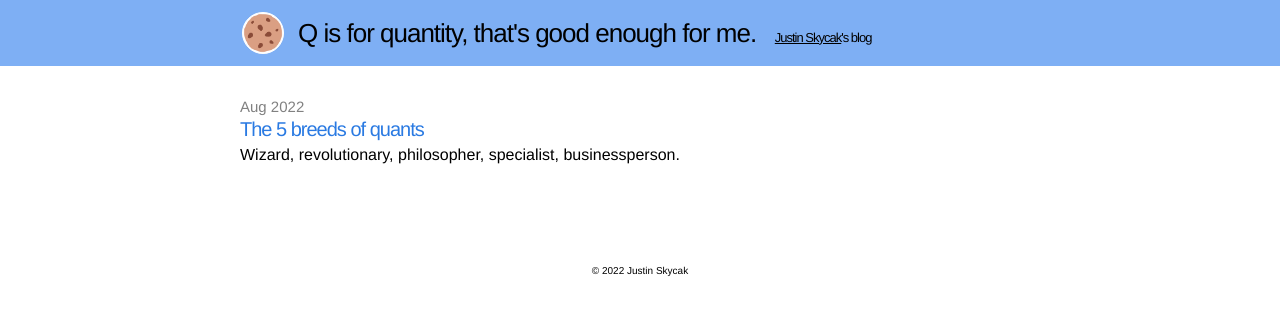
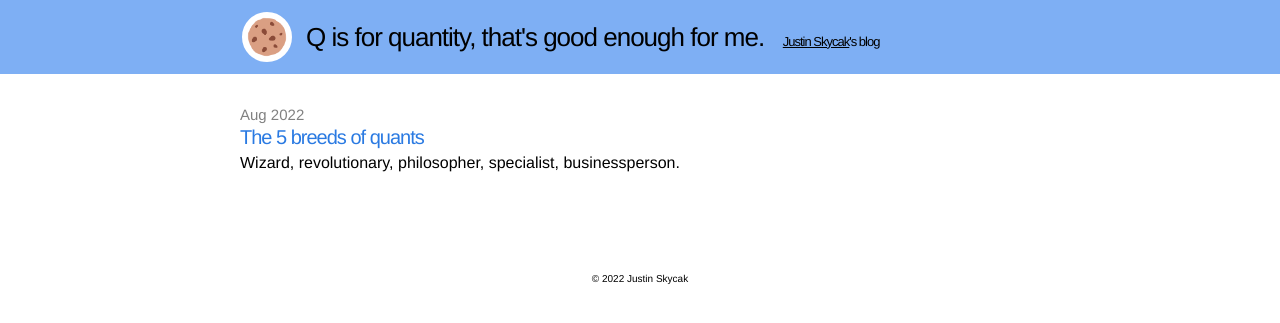
Before and after one commit to quantmonster/quantmonster.github.io, a Jekyll site: the page built from index.html, in a window 1280 px wide. Shown: the top 323 px of the page. Built offline with Jekyll 4.4.1, drawn with Linux system fonts in a browser that asks for light colours.

Commit message:
Update header.html

```diff
--- a/_includes/header.html
+++ b/_includes/header.html
@@ -5,7 +5,7 @@
     <table style="margin:0; padding:0; border:none; vertical-align: middle;">
     <tr>
         <td valign="center">
-          <a style="text-decoration:none;" href="{{ site.baseurl }}/"><img src="/images/cookie.png" style="float:left; height:40px; vertical-align: middle; border: 1px solid white; border-radius: 50%; background: white"></a>
+          <a style="text-decoration:none;" href="{{ site.baseurl }}/"><img src="/images/cookie.png" style="float:left; height:40px; vertical-align: middle; border: 5px solid white; border-radius: 50%; background: white"></a>
         </td>
         <td style="width:10px;"></td>
         <td valign="center"><div class="site-title">
```
